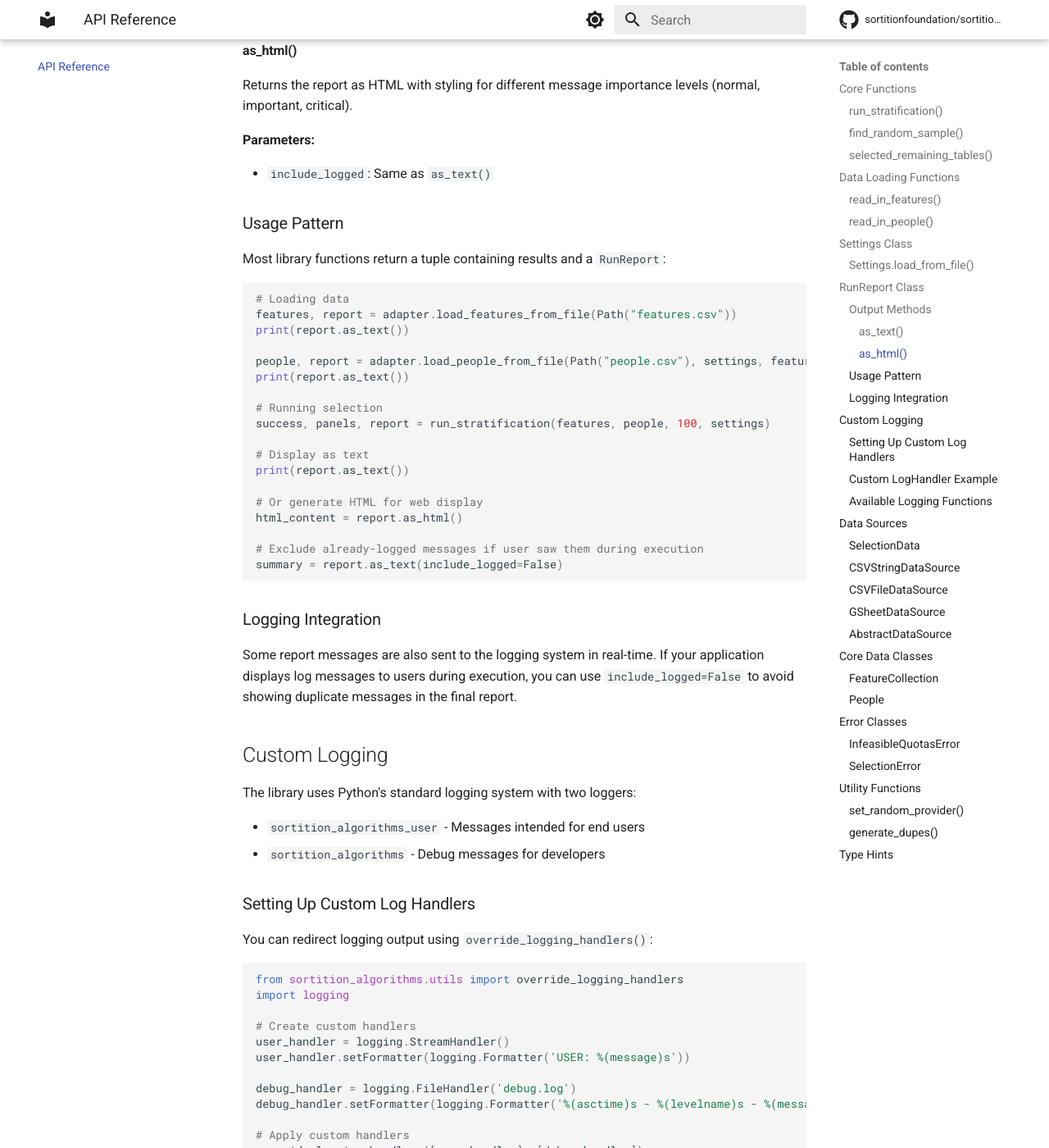
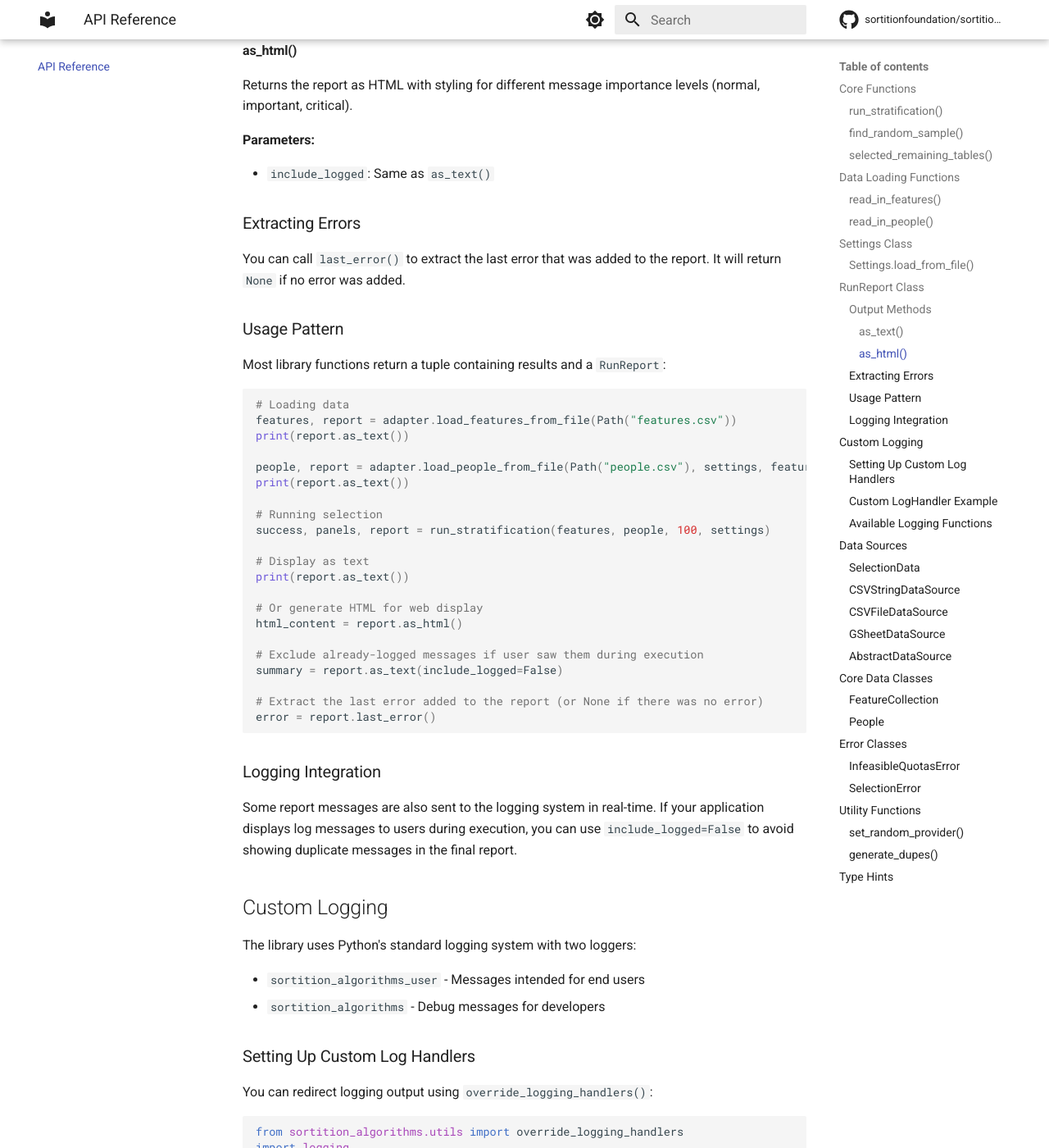
Before and after one commit to sortitionfoundation/sortition-algorithms, an MkDocs documentation site: the page built from docs/api-reference.md, in a window 1280 px wide and 1400 px high, scrolled down 6039 px. Shown: the whole window at 82% size. Built offline with MkDocs 1.6.1 and Material for MkDocs 9.7.7, drawn with Linux system fonts in a browser that asks for light colours; comment, search, counter and statistics services are not loaded.

Commit message:
add last_error() to the docs

````diff
--- a/docs/api-reference.md
+++ b/docs/api-reference.md
@@ -287,6 +287,10 @@ Returns the report as HTML with styling for different message importance levels
 
 - `include_logged`: Same as `as_text()`
 
+### Extracting Errors
+
+You can call `last_error()` to extract the last error that was added to the report. It will return `None` if no error was added.
+
 ### Usage Pattern
 
 Most library functions return a tuple containing results and a `RunReport`:
@@ -310,6 +314,9 @@ html_content = report.as_html()
 
 # Exclude already-logged messages if user saw them during execution
 summary = report.as_text(include_logged=False)
+
+# Extract the last error added to the report (or None if there was no error)
+error = report.last_error()
 ```
 
 ### Logging Integration
````
Also changed, not shown: docs/quickstart.md (+5 -0 lines).
